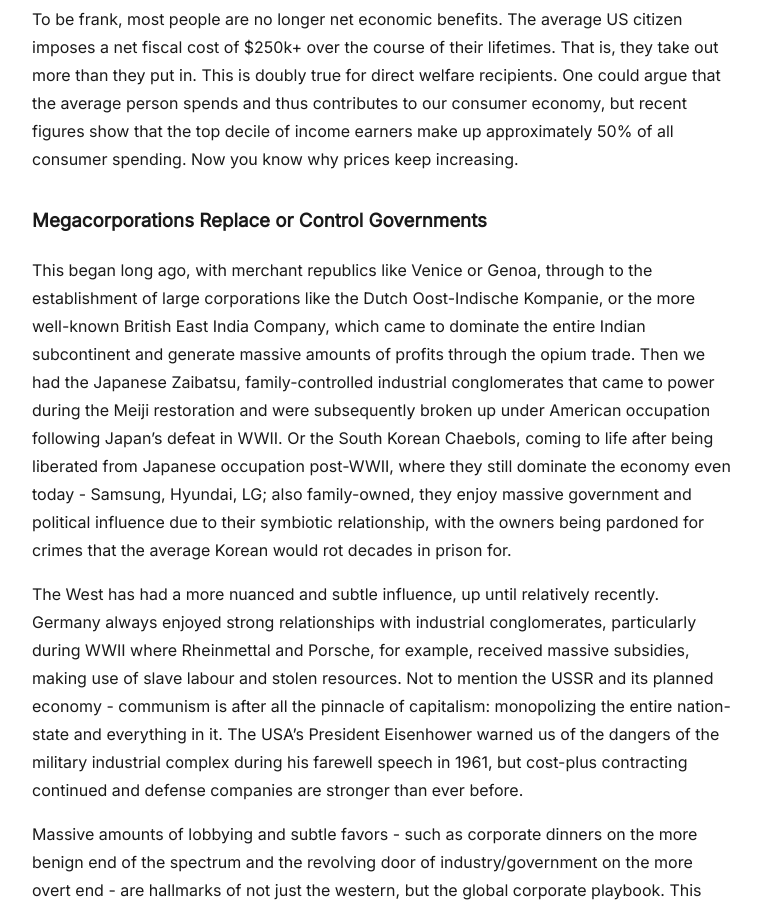
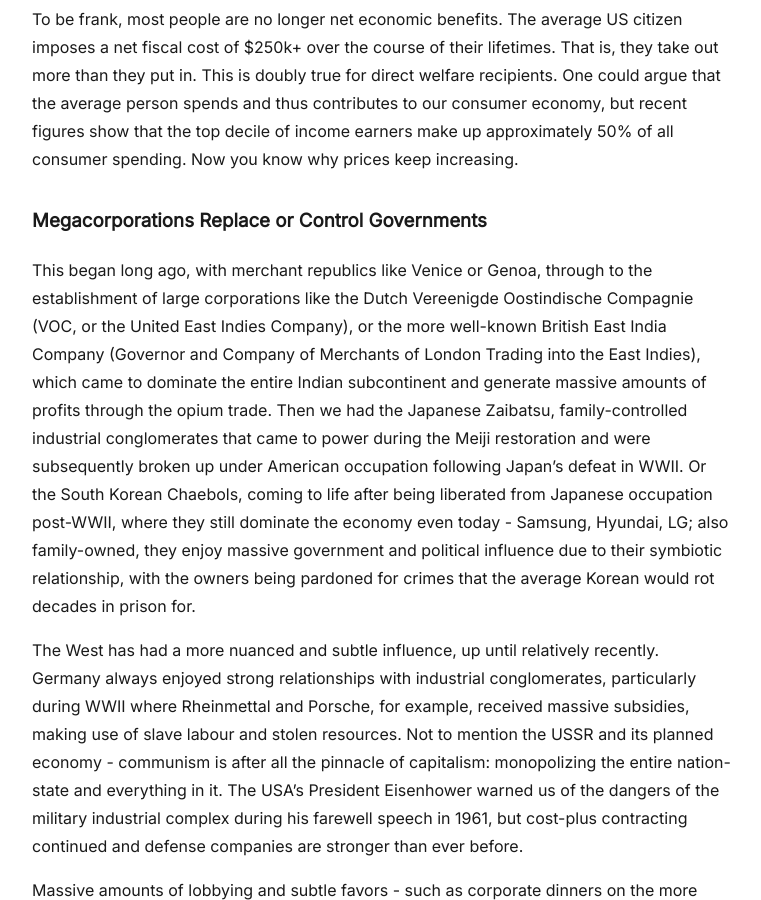
Before and after one commit to frost0x/frost0x.github.io, a Jekyll site: the page built from _posts/2026-02-09-Cyberpunk-dystopias.md, in a window 1280 px wide and 900 px high, scrolled down 1900 px. Shown: the whole window, without its empty margins (258-1019 px from the left). Built offline with Jekyll 4.4.1, drawn with Linux system fonts in a browser that asks for light colours.

Commit message:
slight change to new cyberpunk-dystopia article

```diff
--- a/_posts/2026-02-09-Cyberpunk-dystopias.md
+++ b/_posts/2026-02-09-Cyberpunk-dystopias.md
@@ -36,7 +36,7 @@ To be frank, most people are no longer net economic benefits. The average US cit
 
 ### Megacorporations Replace or Control Governments
 
-This began long ago, with merchant republics like Venice or Genoa, through to the establishment of large corporations like the Dutch Oost-Indische Kompanie, or the more well-known British East India Company, which came to dominate the entire Indian subcontinent and generate massive amounts of profits through the opium trade. Then we had the Japanese Zaibatsu, family-controlled industrial conglomerates that came to power during the Meiji restoration and were subsequently broken up under American occupation following Japan’s defeat in WWII. Or the South Korean Chaebols, coming to life after being liberated from Japanese occupation post-WWII, where they still dominate the economy even today - Samsung, Hyundai, LG; also family-owned, they enjoy massive government and political influence due to their symbiotic relationship, with the owners being pardoned for crimes that the average Korean would rot decades in prison for.
+This began long ago, with merchant republics like Venice or Genoa, through to the establishment of large corporations like the Dutch Vereenigde Oostindische Compagnie (VOC, or the United East Indies Company), or the more well-known British East India Company (Governor and Company of Merchants of London Trading into the East Indies), which came to dominate the entire Indian subcontinent and generate massive amounts of profits through the opium trade. Then we had the Japanese Zaibatsu, family-controlled industrial conglomerates that came to power during the Meiji restoration and were subsequently broken up under American occupation following Japan’s defeat in WWII. Or the South Korean Chaebols, coming to life after being liberated from Japanese occupation post-WWII, where they still dominate the economy even today - Samsung, Hyundai, LG; also family-owned, they enjoy massive government and political influence due to their symbiotic relationship, with the owners being pardoned for crimes that the average Korean would rot decades in prison for.
 
 The West has had a more nuanced and subtle influence, up until relatively recently. Germany always enjoyed strong relationships with industrial conglomerates, particularly during WWII where Rheinmettal and Porsche, for example, received massive subsidies, making use of slave labour and stolen resources. Not to mention the USSR and its planned economy - communism is after all the pinnacle of capitalism: monopolizing the entire nation-state and everything in it. The USA’s President Eisenhower warned us of the dangers of the military industrial complex during his farewell speech in 1961, but cost-plus contracting continued and defense companies are stronger than ever before.
 
```
